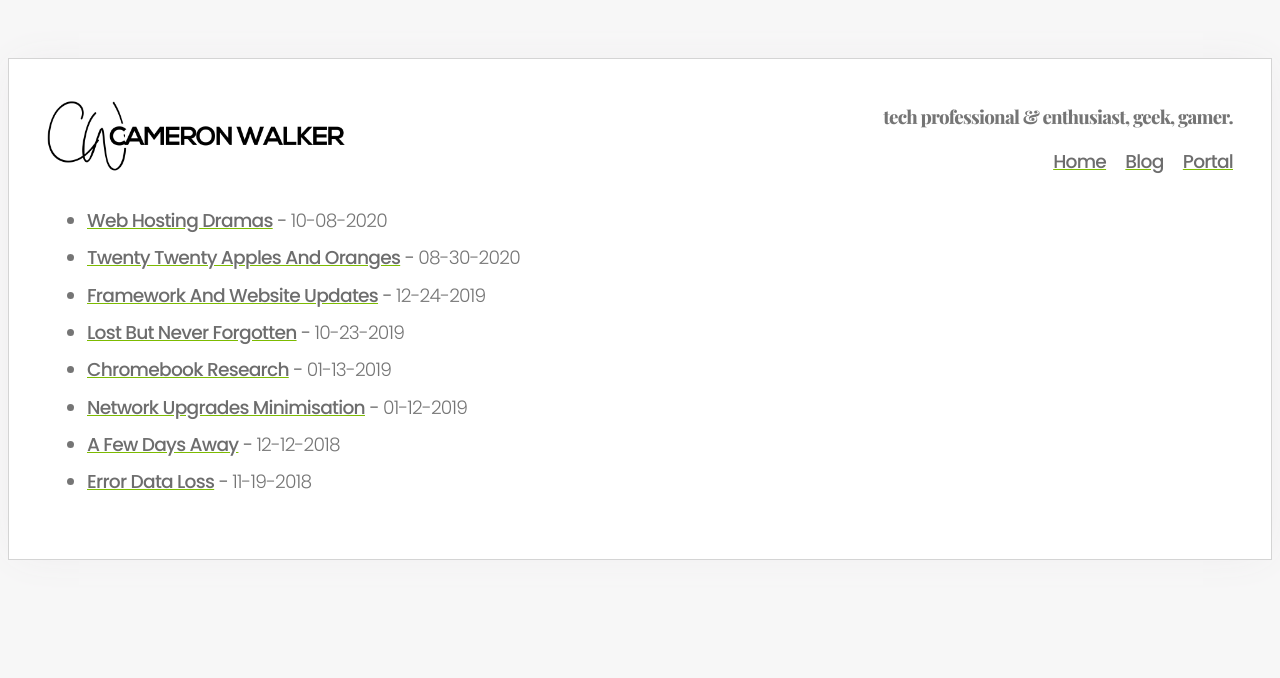
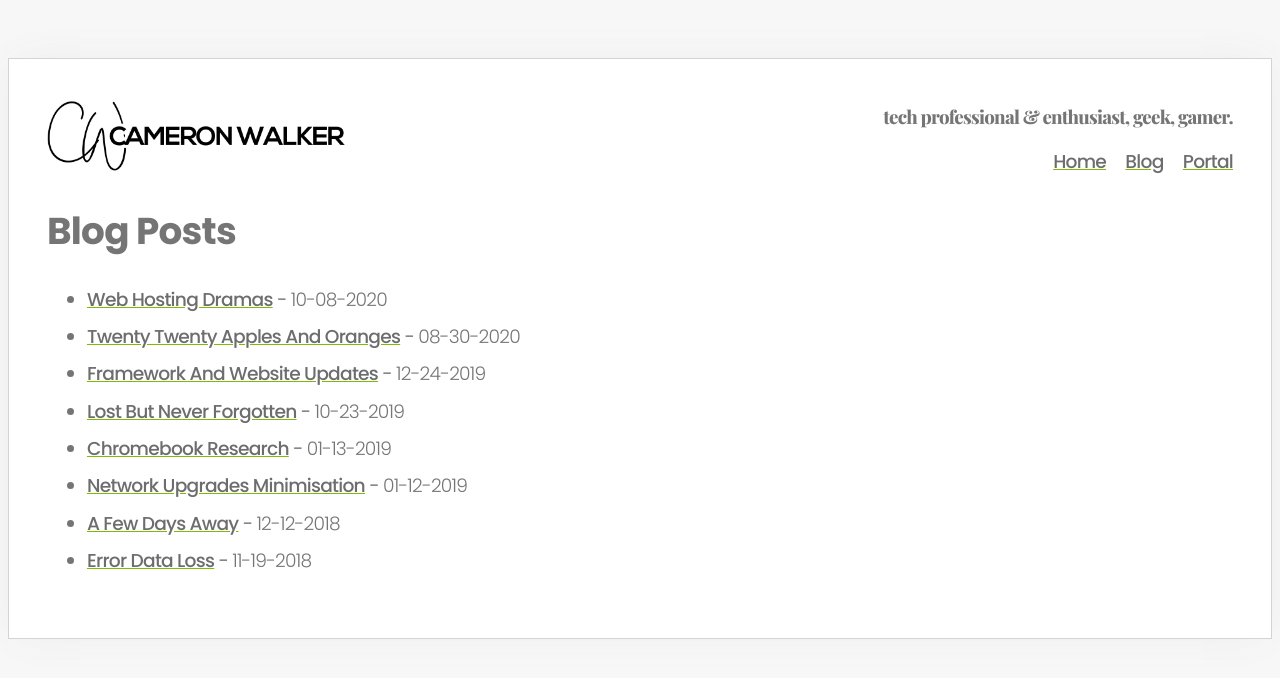
Before and after one commit to t94xr/cameronwalker, a Jekyll site: the page built from blog.md, in a window 1280 px wide. Shown: the top 678 px of the page. Built offline with Jekyll 4.4.1, drawn with Linux system fonts in a browser that asks for light colours; some web fonts are replaced; our own code applies the rules of GitHub Pages for plain Markdown files.

Commit message:
Update blog.md

```diff
--- a/blog.md
+++ b/blog.md
@@ -2,7 +2,7 @@
 Title: "Blog"
 permalink: "blog/"
 ---
-
+<h2>Blog Posts</h2>
 <section class="posts">
 <ul>
 {% for post in site.posts %}
```
